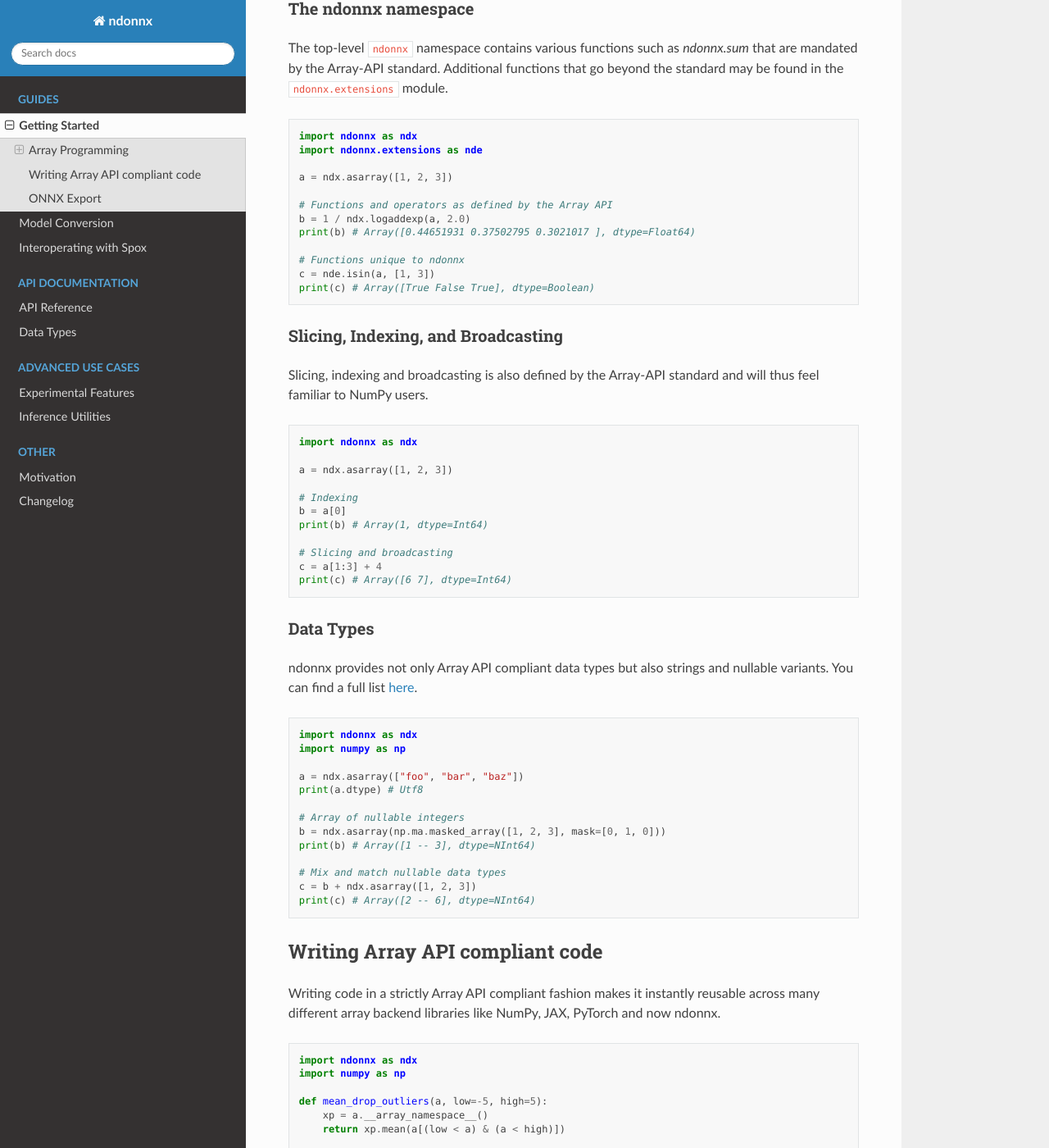
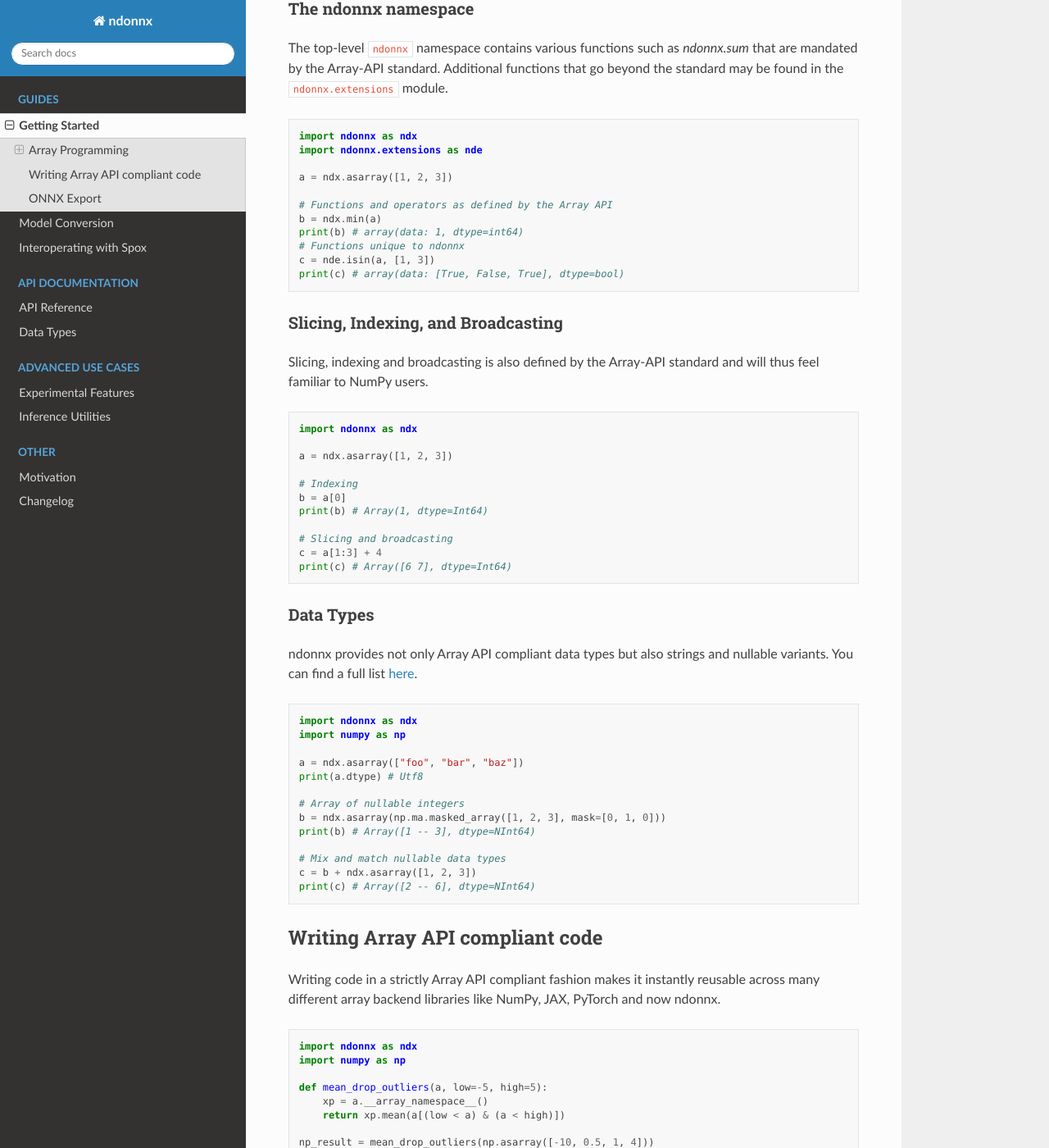
Before and after one commit to Quantco/ndonnx, a Sphinx documentation site: the page built from docs/intros/gettingstarted.rst, in a window 1280 px wide and 1400 px high, scrolled down 751 px. Shown: the whole window at 82% size. Built offline with Sphinx 7.4.7 and the Read the Docs theme 3.1.0, drawn with Linux system fonts in a browser that asks for light colours; the version number could not be read and is left out; some of the changed text lies outside the part shown.

Commit message:
Fix broken examples in docs (#197)

```diff
--- a/docs/intros/gettingstarted.rst
+++ b/docs/intros/gettingstarted.rst
@@ -46,12 +46,11 @@ Additional functions that go beyond the standard may be found in the ``ndonnx.ex
         a = ndx.asarray([1, 2, 3])
 
         # Functions and operators as defined by the Array API
-        b = 1 / ndx.logaddexp(a, 2.0)
-        print(b) # Array([0.44651931 0.37502795 0.3021017 ], dtype=Float64)
-
+        b = ndx.min(a)
+        print(b) # array(data: 1, dtype=int64)
         # Functions unique to ndonnx
         c = nde.isin(a, [1, 3])
-        print(c) # Array([True False True], dtype=Boolean)
+        print(c) # array(data: [True, False, True], dtype=bool)
 
 
 Slicing, Indexing, and Broadcasting
--- a/docs/intros/modelconversion.rst
+++ b/docs/intros/modelconversion.rst
@@ -59,7 +59,7 @@ Notice how versatile our implementation is now. We can make predictions using a
     print(model.predict(X_test))
     # array([0, 0, 0, 1, 2, 2, 0, 1, 2, 1, 0, 2, 1, 1, 1, 2, 2, 0, 0, 1, 0, 1, 1, 0, 0, 2, 2, 2, 2, 2])
 
-    print(model.predict(ndx.asarray(X_test)).to_numpy())
+    print(model.predict(ndx.asarray(X_test)).unwrap_numpy())
     # array([0, 0, 0, 1, 2, 2, 0, 1, 2, 1, 0, 2, 1, 1, 1, 2, 2, 0, 0, 1, 0, 1, 1, 0, 0, 2, 2, 2, 2, 2])
 
 
@@ -79,7 +79,7 @@ Now that we have fit ``model`` and it’s inference path ``predict`` is Array AP
     ..  code-block:: python
 
         y = model.predict(X)
-        assert y.to_numpy() is None
+        assert y.unwrap_numpy() is None
 
 3. Build the ONNX graph with :func:`ndonnx.build` and persist it to disk. The dictionary names are the names given to the inputs and outputs in the ONNX graph.
 
```
Also changed, not shown: other parts of docs/intros/gettingstarted.rst (+2 -2 lines), README.md (+1 -1 lines).
